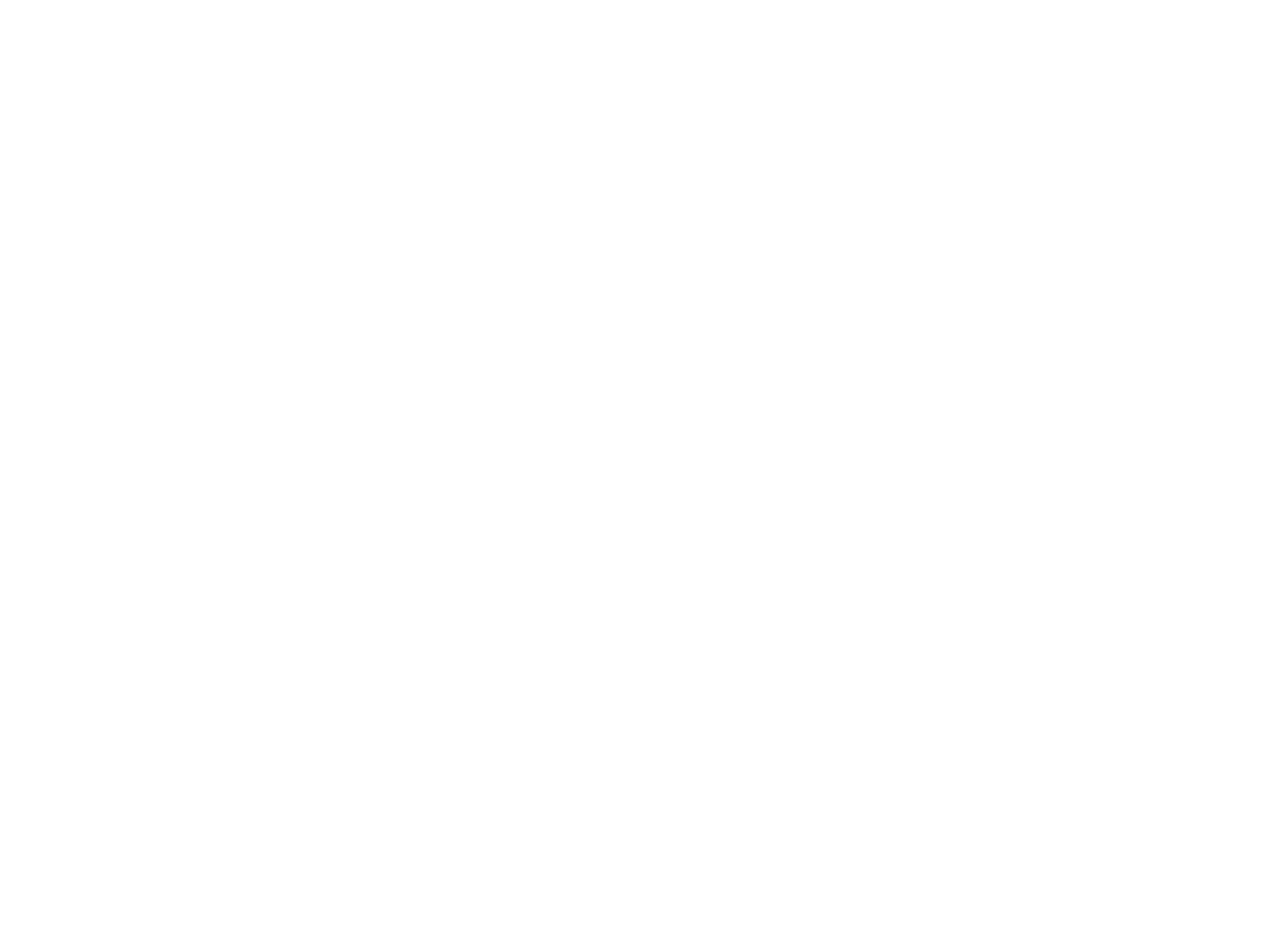
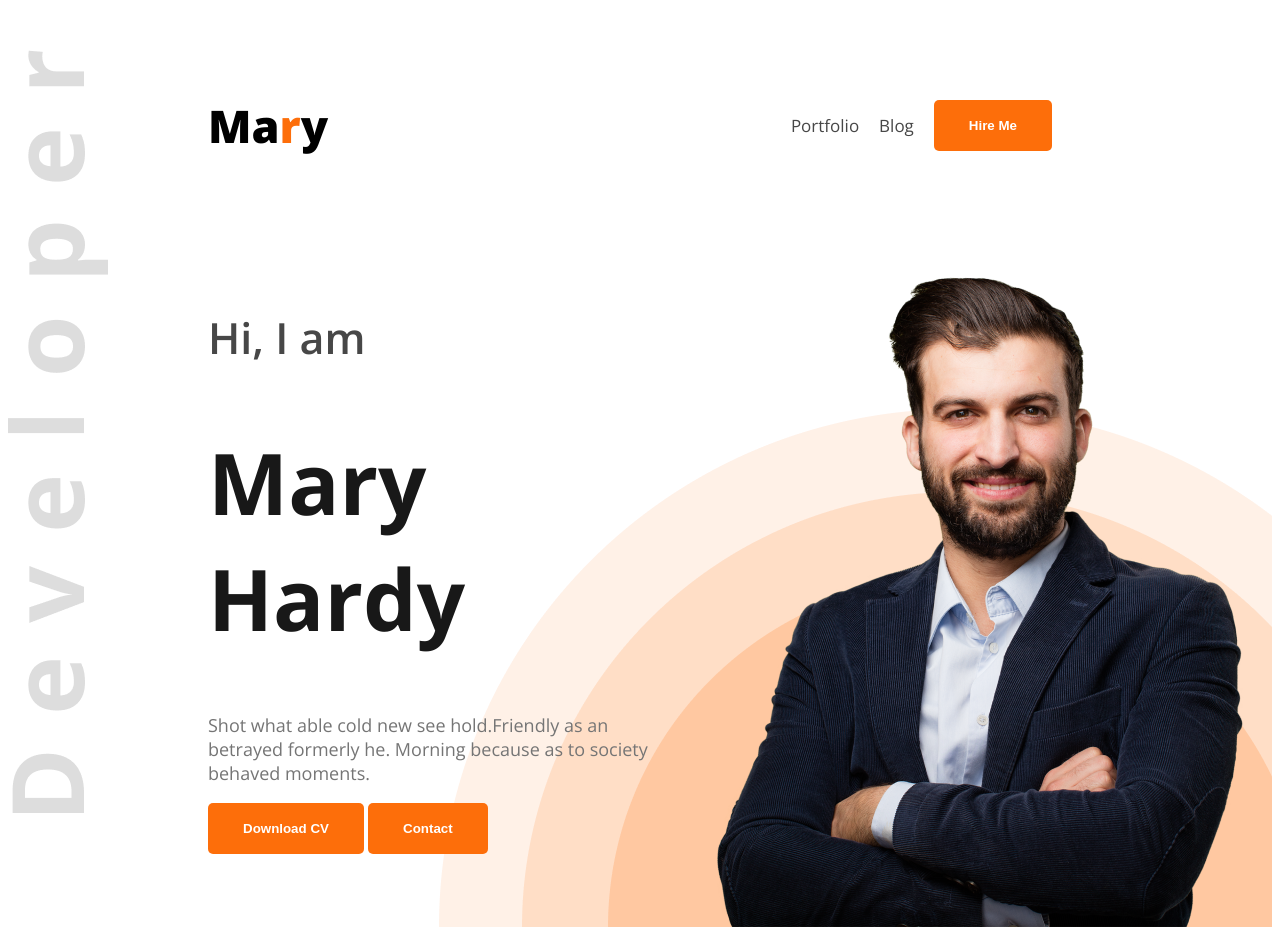
Before and after one commit to Tahmina236/web-dev-portfolio, a plain HTML site: page index.html in a window 1280 px wide. Before the commit the page ends 800 px from the top, so only its background shows below. Drawn offline with nearby package versions, Linux system fonts and the light colour scheme.

Commit message:
hardy bhai

```diff
--- /dev/null
+++ b/Styles/potfolio.css
@@ -0,0 +1,80 @@
+
+.open-sans-normal {
+  font-family: "Open Sans", sans-serif;
+  font-optical-sizing: auto;
+  font-style: normal;
+  font-variation-settings:
+    "wdth" 100;
+}
+/* Shared Style */
+.orange {
+    color: #FD6E0A;
+}
+.dark-2 {
+    color: #474747;
+}
+.dark-1 {
+    color: #181818;
+}
+.dark-3 {
+    color: #757575;
+}
+.btn-primary{
+   background-color:#FD6E0A;
+   font-weight: bold;
+   color: white;
+   padding:18px 35px;
+   border: none;
+   border-radius: 5px;
+}
+.header {
+    background-image: url(../images/developer.png), url(../images/header_bg.png);
+    background-repeat: no-repeat;
+    background-position: top left, bottom right;
+}
+/* Nav Styles */
+nav {
+display: flex;
+align-items: center;
+justify-content: space-between;
+margin: 50px 200px;
+}
+.nav-title {
+    font-weight: 800;
+    font-size: 45px;
+}
+nav ul{
+    display: flex;
+    align-items: center;
+}
+nav ul li {
+    list-style: none;
+    margin-right: 20px ;
+}
+nav li a {
+    text-decoration: none;
+    font-size: 17px;
+    color: #474747;
+}
+/* banner styles */
+.banner {
+    display: flex;
+    justify-content: space-between;
+    margin: 0 20px 0 200px;
+}
+.banner-content {
+    max-width: 550px;
+
+}
+.banner-greetings{
+    font-weight: 600;
+    font-size: 43px;
+}
+.banner-title {
+    font-weight: bold;
+    font-size: 85px;
+}
+.banner-description {
+    font-weight:normal;
+    font-size: 18px;
+}
--- a/index.html
+++ b/index.html
@@ -1,19 +1,46 @@
 <!DOCTYPE html>
 <html lang="en">
+
 <head>
     <meta charset="UTF-8">
     <meta name="viewport" content="width=device-width, initial-scale=1.0">
     <title>Web Developer Portfolio</title>
+    <link rel="preconnect" href="https://fonts.googleapis.com">
+    <link rel="preconnect" href="https://fonts.gstatic.com" crossorigin>
+    <link href="https://fonts.googleapis.com/css2?family=Open+Sans:ital,wght@0,300..800;1,300..800&display=swap"
+        rel="stylesheet">
+    <link rel="stylesheet" href="Styles/potfolio.css">
 </head>
-<body>
-   <header>
 
-   </header>
-   <main>
+<body class="open-sans-normal">
+    <header class="header">
+        <nav>
+            <h3 class="nav-title">Ma<span class="orange">r</span>y</h3>
+            <ul>
+                <li><a href="">Portfolio</a></li>
+                <li><a href="">Blog</a></li>
+                <li><a href=""><button class="btn-primary">Hire Me</button></a></li>
+            </ul>
+        </nav>
+        <div class="banner">
+            <div class="bannner-content">
+                <h4 class="banner-greetings dark-2">Hi, I am</h4>
+                <h1 class="banner-title dark-1">Mary Hardy</h1>
+                <p class="banner-description dark-3">
+                    Shot what able cold new see hold.Friendly as an betrayed formerly he. Morning because as to society
+                    behaved moments.</p>
+                    <button class="btn-primary">Download CV</button>
+                    <button class="btn-primary">Contact</button>
+            </div>
+            <img src="images/hardy.png" alt="">
+        </div>
+    </header>
+    <main>
 
-   </main>
-   <footer>
+    </main>
+    <footer>
 
-   </footer>
+    </footer>
 </body>
+
 </html>
```
